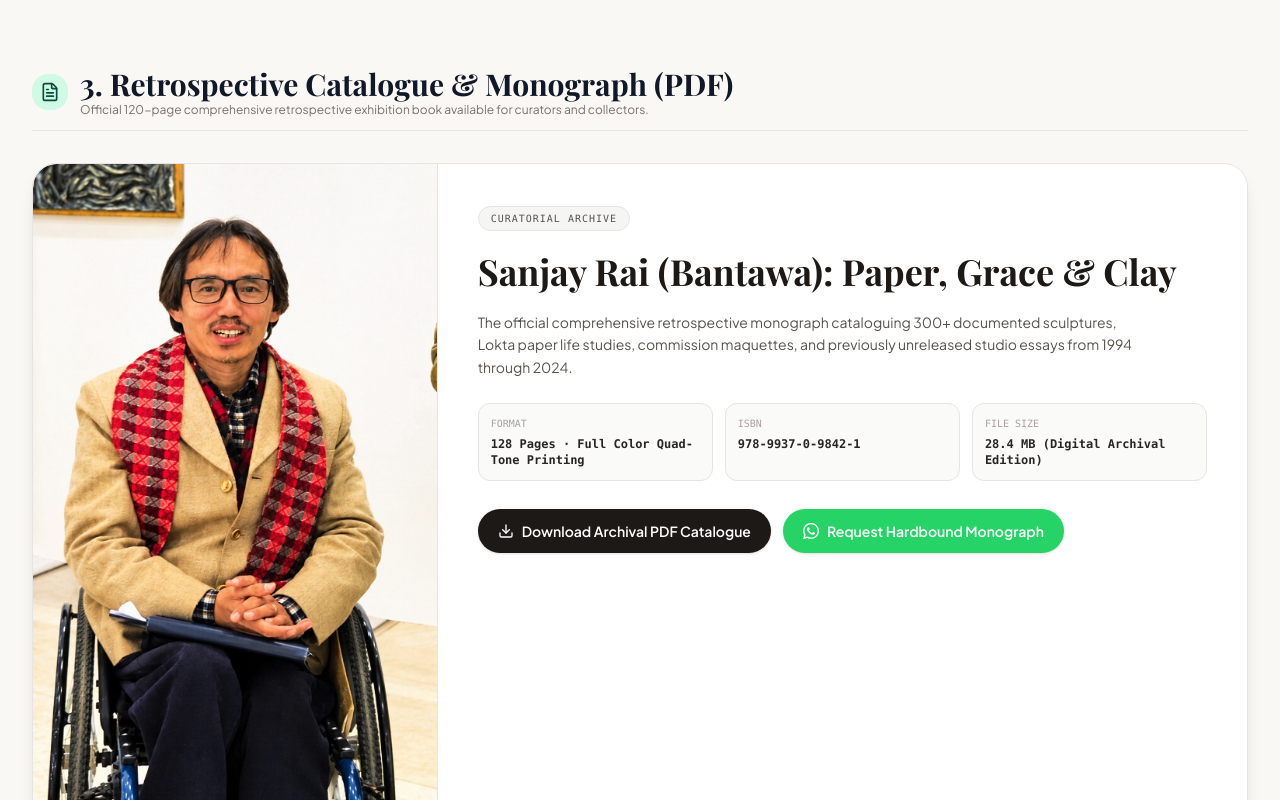
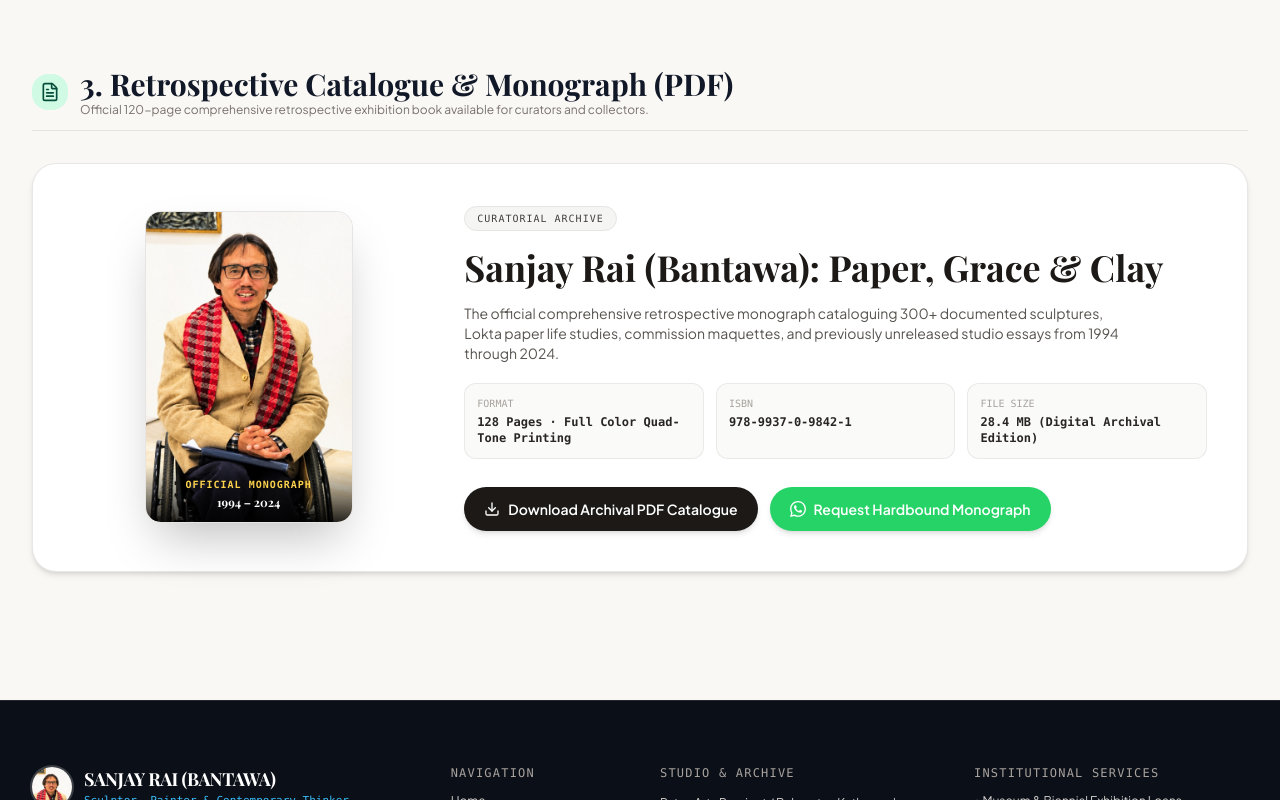
Before and after one commit to Prakash0m/sanjayrai, a React (Vite) app: page /media in a window 1280 px wide. Shown: the part 2000-2800 px from the top of the page. Built offline with nearby package versions, Linux system fonts and the light colour scheme; the HTML template or start-up script is replaced by a standard one; a web font is replaced by a local one.

Commit message:
fix(media): restore compact balanced monograph card with zoomed book cover portrait

```diff
--- a/src/pages/Media.tsx
+++ b/src/pages/Media.tsx
@@ -253,29 +253,33 @@ export const Media: React.FC = () => {
             </div>
           </div>
 
-          <div className="rounded-3xl bg-white border border-stone-200 shadow-lg overflow-hidden">
-            <div className="grid grid-cols-1 lg:grid-cols-12">
+          <div className="rounded-3xl bg-white border border-stone-200/90 shadow-md p-6 sm:p-8 lg:p-10">
+            <div className="grid grid-cols-1 lg:grid-cols-12 gap-8 lg:gap-10 items-center">
 
-              {/* Left — warm cream panel with large full-fit book cover */}
-              <div className="lg:col-span-4 bg-[#F5EFE6] flex items-stretch border-b border-stone-200 lg:border-b-0 lg:border-r lg:border-stone-200 min-h-[380px]">
-                <div className="relative w-full overflow-hidden rounded-tl-3xl rounded-bl-3xl rounded-tr-3xl rounded-br-3xl lg:rounded-tr-none lg:rounded-br-none">
+              {/* Left — Elegant standalone book frame with zoomed portrait */}
+              <div className="lg:col-span-4 flex justify-center items-center">
+                <div className="relative w-44 sm:w-52 aspect-[9/13.5] rounded-2xl overflow-hidden shadow-2xl border border-stone-200 bg-stone-100 group transition-transform duration-300 hover:scale-[1.02]">
                   <SmartImage
                     src={monographCatalogue.downloadUrl}
                     alt={monographCatalogue.title}
                     objectFit="cover"
-                    className="w-full h-full absolute inset-0"
-                    imgClassName="object-cover object-top w-full h-full"
+                    className="w-full h-full"
+                    imgClassName="object-cover object-top w-full h-full scale-105"
                   />
-                  <div className="absolute inset-x-0 bottom-0 p-3 bg-gradient-to-t from-stone-900/90 via-stone-900/40 to-transparent text-center">
-                    <span className="text-[9px] font-mono tracking-widest text-amber-300 uppercase block">OFFICIAL MONOGRAPH</span>
-                    <span className="font-serif text-sm font-bold text-white block">1994 – 2024</span>
+                  <div className="absolute inset-x-0 bottom-0 p-3 bg-gradient-to-t from-black/85 via-black/40 to-transparent text-center">
+                    <span className="text-[10px] font-mono tracking-widest text-amber-300 uppercase block font-semibold">
+                      OFFICIAL MONOGRAPH
+                    </span>
+                    <span className="font-serif text-xs font-bold text-white block mt-0.5">
+                      1994 – 2024
+                    </span>
                   </div>
                 </div>
               </div>
 
-              {/* Right — content area on clean white */}
-              <div className="lg:col-span-8 p-8 sm:p-10 space-y-5">
-                <div className="inline-flex items-center space-x-2 px-3 py-1 rounded-full bg-stone-100 border border-stone-200 text-stone-600 text-[10px] font-mono tracking-widest uppercase">
+              {/* Right — content area */}
+              <div className="lg:col-span-8 space-y-4 text-center lg:text-left">
+                <div className="inline-flex items-center space-x-2 px-3 py-1 rounded-full bg-stone-100 border border-stone-200 text-stone-700 text-[10px] font-mono tracking-widest uppercase">
                   <span>CURATORIAL ARCHIVE</span>
                 </div>
 
@@ -283,31 +287,31 @@ export const Media: React.FC = () => {
                   {monographCatalogue.title}
                 </h3>
 
-                <p className="text-stone-600 text-sm font-sans leading-relaxed max-w-2xl">
+                <p className="text-stone-600 text-xs sm:text-sm font-sans leading-relaxed max-w-2xl">
                   {monographCatalogue.description}
                 </p>
 
-                <div className="grid grid-cols-2 sm:grid-cols-3 gap-3 font-mono text-xs py-1">
-                  <div className="p-3 rounded-xl bg-stone-50 border border-stone-200">
-                    <span className="text-[10px] text-stone-400 block mb-1">FORMAT</span>
+                <div className="grid grid-cols-2 sm:grid-cols-3 gap-3 font-mono text-xs py-1 text-left">
+                  <div className="p-3 rounded-xl bg-stone-50 border border-stone-200/80">
+                    <span className="text-[10px] text-stone-400 block mb-0.5">FORMAT</span>
                     <span className="font-semibold text-stone-800">{monographCatalogue.pages}</span>
                   </div>
-                  <div className="p-3 rounded-xl bg-stone-50 border border-stone-200">
-                    <span className="text-[10px] text-stone-400 block mb-1">ISBN</span>
+                  <div className="p-3 rounded-xl bg-stone-50 border border-stone-200/80">
+                    <span className="text-[10px] text-stone-400 block mb-0.5">ISBN</span>
                     <span className="font-semibold text-stone-800">{monographCatalogue.isbn}</span>
                   </div>
-                  <div className="p-3 rounded-xl bg-stone-50 border border-stone-200 col-span-2 sm:col-span-1">
-                    <span className="text-[10px] text-stone-400 block mb-1">FILE SIZE</span>
+                  <div className="p-3 rounded-xl bg-stone-50 border border-stone-200/80 col-span-2 sm:col-span-1">
+                    <span className="text-[10px] text-stone-400 block mb-0.5">FILE SIZE</span>
                     <span className="font-semibold text-stone-800">{monographCatalogue.fileSize}</span>
                   </div>
                 </div>
 
                 {/* Download / View Buttons */}
-                <div className="flex flex-wrap items-center gap-3 pt-1">
+                <div className="flex flex-wrap items-center justify-center lg:justify-start gap-3 pt-2">
                   <a
                     href={monographCatalogue.downloadUrl}
                     download="Sanjay_Rai_Retrospective_Monograph.jpg"
-                    className="inline-flex items-center space-x-2 px-5 py-3 rounded-full bg-stone-900 hover:bg-black text-white text-xs sm:text-sm font-semibold shadow transition-all hover:scale-105 active:scale-95"
+                    className="inline-flex items-center space-x-2 px-5 py-3 rounded-full bg-stone-900 hover:bg-black text-white text-xs sm:text-sm font-semibold shadow-md transition-all hover:scale-105 active:scale-95"
                   >
                     <Download className="w-4 h-4" />
                     <span>Download Archival PDF Catalogue</span>
@@ -317,7 +321,7 @@ export const Media: React.FC = () => {
                     href={getWhatsAppUrl(`Hello Sanjay Rai, I am requesting a printed/institutional hardbound copy of your Retrospective Monograph Catalogue "${monographCatalogue.title}".`)}
                     target="_blank"
                     rel="noopener noreferrer"
-                    className="inline-flex items-center space-x-2 px-5 py-3 rounded-full bg-[#25D366] hover:bg-[#20BD5A] text-white text-xs sm:text-sm font-semibold shadow transition-all hover:scale-105"
+                    className="inline-flex items-center space-x-2 px-5 py-3 rounded-full bg-[#25D366] hover:bg-[#20BD5A] text-white text-xs sm:text-sm font-semibold shadow-md transition-all hover:scale-105"
                   >
                     <WhatsAppIcon className="w-4 h-4 text-white" />
                     <span>Request Hardbound Monograph</span>
```
